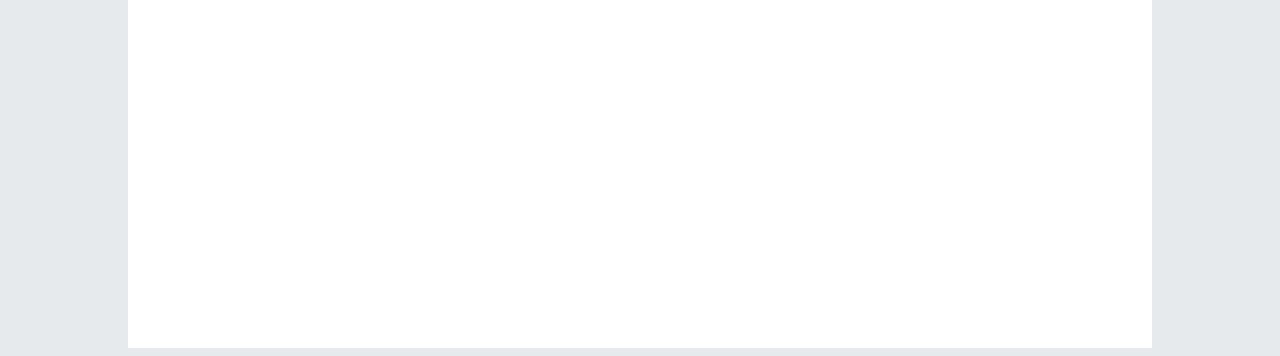
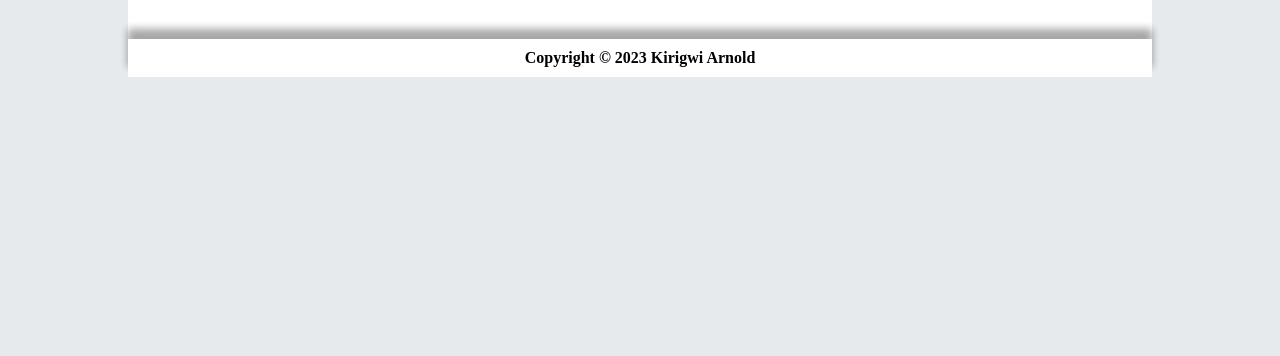
Before and after one commit to Arnold-Mwangi/portfolio_landing_page, a plain HTML site: page index.html in a window 1280 px wide. Shown: the part 460-816 px from the top of the page. Drawn offline with Linux system fonts and the light colour scheme.

Commit message:
modified my UI

```diff
--- a/index.html
+++ b/index.html
@@ -117,6 +117,15 @@
             </div>
 
         </div>
+        <footer>
+            <div class="footer_items">
+                <ul>
+                    <li><div class="footer_item1">Copyright &copy; 2023 Kirigwi Arnold</div></li>
+                    <li><div class="footer_item2"></div></li>
+
+                </ul>
+            </div>
+        </footer>
     </div>
 
 </body>
--- a/style.css
+++ b/style.css
@@ -1,5 +1,9 @@
+*{
+    box-sizing: border-box;
+}
 body{
     background-color: rgba(221, 225, 230, 0.685);
+    position: relative;
 }
 header{
     box-shadow: 0 4px 8px 0 rgba(0, 0, 0, 0.2), 0 6px 20px 0 rgba(0, 0, 0, 0.19);
@@ -38,8 +42,12 @@ header{
 .container{
     margin:0 auto;
     width: 1024px;
-    height: 100vh;
+    position: absolute;
+    left: 50%;
+    transform: translatex(-50%);
     background-color: white;
+    top: 50%;
+
 
 }
 .main{
@@ -127,3 +135,23 @@ header{
     max-width: 100%;
     max-height: 100%;
 }
+footer{
+    box-shadow: 0 -10px 8px 0 rgba(0, 0, 0, 0.2), 0 -10px 8px 0 rgba(0, 0, 0, 0.19) ;
+    margin-top: 50px;
+    font-weight: bold;
+    position: relative;
+}
+.footer_items{
+    padding: 10px;
+}
+.footer_items ul{
+    list-style-type: disc;
+    margin: 0;
+    padding: 0;
+}
+.footer_items li{
+    display: inline;
+}
+.footer_item1{
+    text-align: center;
+}
```
